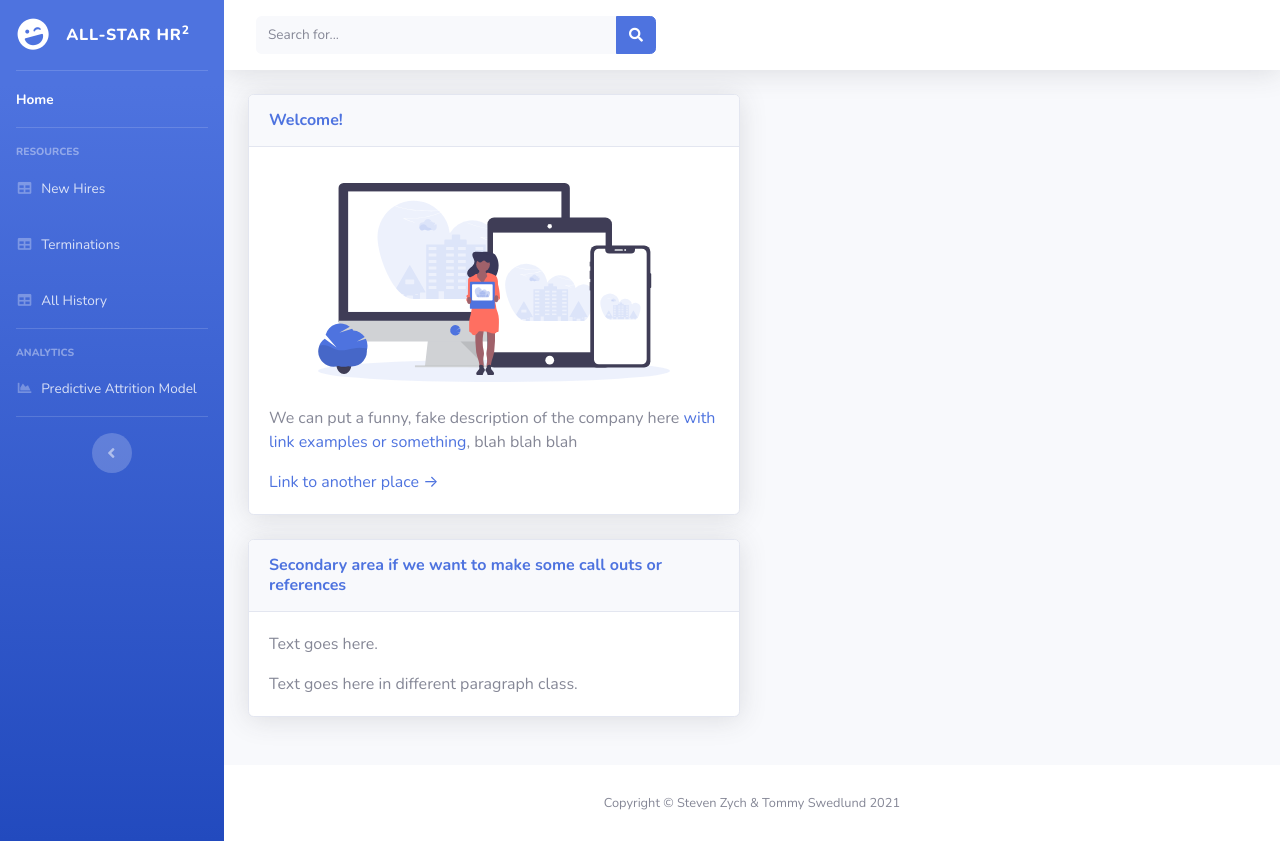
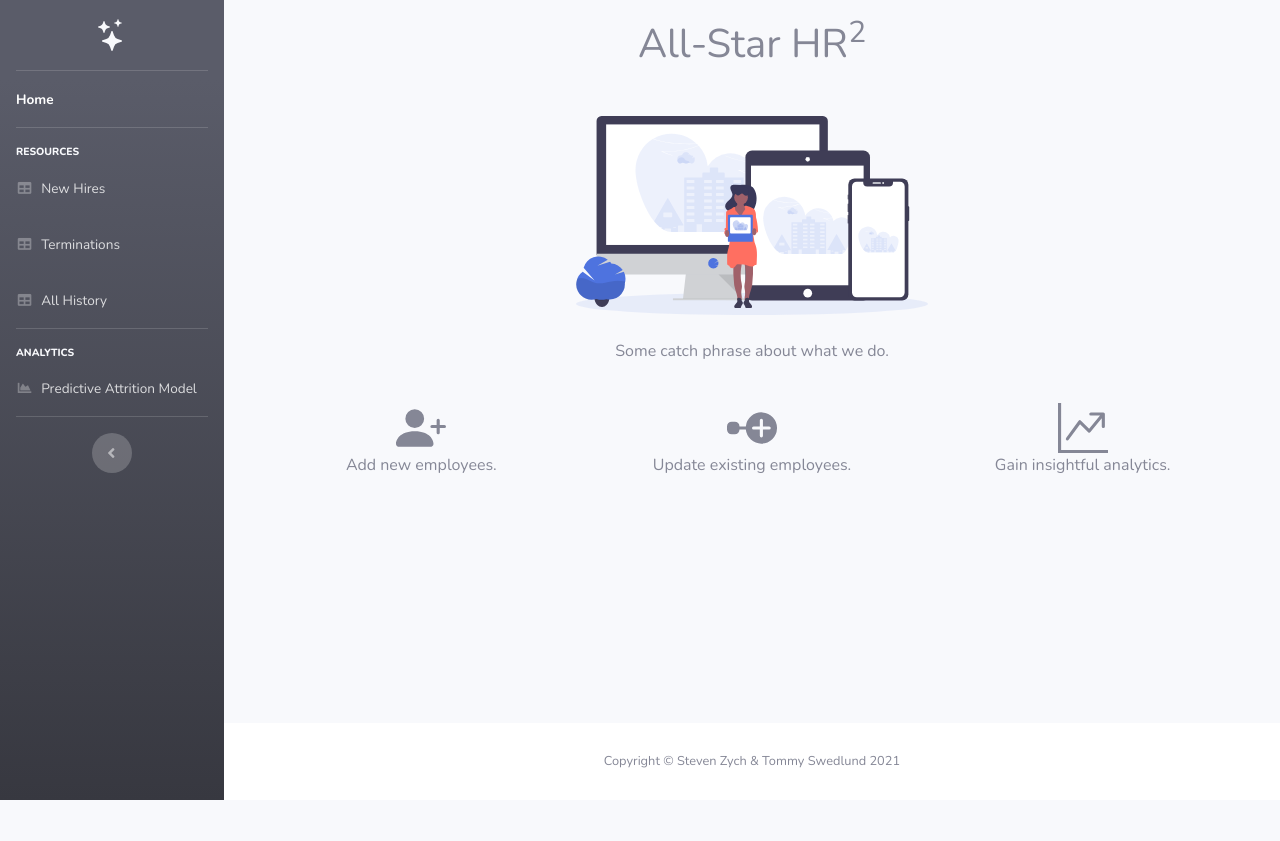
Before and after one commit to SteveZych/Final-Project, a Flask app: page / in a window 1280 px wide. After the commit the page ends 800 px from the top, so only its background shows below. Run offline with Flask 2, Linux system fonts and the light colour scheme; some libraries are stand-ins or nearby versions.

Commit message:
updated landing page

```diff
--- a/templates/index.html
+++ b/templates/index.html
@@ -28,21 +28,23 @@
     <div id="wrapper">
 
         <!-- Sidebar -->
-        <ul class="navbar-nav bg-gradient-primary sidebar sidebar-dark accordion" id="accordionSidebar">
+        <ul class="navbar-nav bg-gradient-dark sidebar sidebar-dark accordion" id="accordionSidebar">
 
             <!-- Sidebar - Brand -->
             <a class="sidebar-brand d-flex align-items-center justify-content-center" href="/">
-                <div class="sidebar-brand-icon rotate-n-15">
-                    <i class="fas fa-laugh-wink"></i>
+                <div class="sidebar-brand-icon text-gray-100">
+                    <svg xmlns="http://www.w3.org/2000/svg" width="32" height="32" fill="currentColor" class="bi bi-stars" viewBox="0 0 16 16">
+                        <path d="M7.657 6.247c.11-.33.576-.33.686 0l.645 1.937a2.89 2.89 0 0 0 1.829 1.828l1.936.645c.33.11.33.576 0 .686l-1.937.645a2.89 2.89 0 0 0-1.828 1.829l-.645 1.936a.361.361 0 0 1-.686 0l-.645-1.937a2.89 2.89 0 0 0-1.828-1.828l-1.937-.645a.361.361 0 0 1 0-.686l1.937-.645a2.89 2.89 0 0 0 1.828-1.828l.645-1.937zM3.794 1.148a.217.217 0 0 1 .412 0l.387 1.162c.173.518.579.924 1.097 1.097l1.162.387a.217.217 0 0 1 0 .412l-1.162.387A1.734 1.734 0 0 0 4.593 5.69l-.387 1.162a.217.217 0 0 1-.412 0L3.407 5.69A1.734 1.734 0 0 0 2.31 4.593l-1.162-.387a.217.217 0 0 1 0-.412l1.162-.387A1.734 1.734 0 0 0 3.407 2.31l.387-1.162zM10.863.099a.145.145 0 0 1 .274 0l.258.774c.115.346.386.617.732.732l.774.258a.145.145 0 0 1 0 .274l-.774.258a1.156 1.156 0 0 0-.732.732l-.258.774a.145.145 0 0 1-.274 0l-.258-.774a1.156 1.156 0 0 0-.732-.732L9.1 2.137a.145.145 0 0 1 0-.274l.774-.258c.346-.115.617-.386.732-.732L10.863.1z"/>
+                      </svg>
                 </div>
-                <div class="sidebar-brand-text mx-3">All-star HR<sup>2</sup></div>
+                <!-- <div class="sidebar-brand-text text-gray-100 mx-3">All-star HR<sup>2</sup></div> -->
             </a>
 
             <!-- Divider -->
             <hr class="sidebar-divider my-0">
 
             <!-- Nav Item - Dashboard -->
-            <li class="nav-item active">
+            <li class="nav-item active text-gray-700">
                 <a class="nav-link" href="/">
                     <span>Home</span></a>
             </li>
@@ -51,7 +53,7 @@
             <hr class="sidebar-divider">
 
             <!-- Heading -->
-            <div class="sidebar-heading">
+            <div class="sidebar-heading text-gray-100">
                 Resources
             </div>
 
@@ -72,7 +74,7 @@
             <hr class="sidebar-divider">
 
             <!-- Heading -->
-            <div class="sidebar-heading">
+            <div class="sidebar-heading text-gray-100">
                 Analytics
             </div>
 
@@ -98,70 +100,69 @@
         <div id="content-wrapper" class="d-flex flex-column">
 
             <!-- Main Content -->
-            <div id="content">
+            <div id="content" style="padding:20px">
 
-                <!-- Topbar -->
-                <nav class="navbar navbar-expand navbar-light bg-white topbar mb-4 static-top shadow">
-
-                    <!-- Sidebar Toggle (Topbar) -->
-                    <button id="sidebarToggleTop" class="btn btn-link d-md-none rounded-circle mr-3">
-                        <i class="fa fa-bars"></i>
-                    </button>
-
-                    <!-- Topbar Search -->
-                    <form
-                        class="d-none d-sm-inline-block form-inline mr-auto ml-md-3 my-2 my-md-0 mw-100 navbar-search">
-                        <div class="input-group">
-                            <input type="text" class="form-control bg-light border-0 small" placeholder="Search for..."
-                                aria-label="Search" aria-describedby="basic-addon2">
-                            <div class="input-group-append">
-                                <button class="btn btn-primary" type="button">
-                                    <i class="fas fa-search fa-sm"></i>
-                                </button>
-                            </div>
-                        </div>
-                    </form>
-
-                </nav>
-                <!-- End of Topbar -->
 
                 <!-- Begin Page Content -->
                 <div class="container-fluid">
 
-                    <!-- Content Row -->
+                    <!-- Heading Row -->
                     <div class="row">
-
-                        <div class="col-lg-6 mb-4">
-
-                            <!-- Welcome -->
-                            <div class="card shadow mb-4">
-                                <div class="card-header py-3">
-                                    <h6 class="m-0 font-weight-bold text-primary">Welcome!</h6>
+                        <div class="col-lg-12 mb-4 text-center">
+                            <div>
+                                <h1>All-Star HR<sup>2</sup></h1>
+                            </div>
+                        </div>
+                    </div>
+                    <div class="row">
+                        <div class="col-lg-12 mb-4">
+                            <div class="text-center">
+                                <div >
+                                    <img class="img-fluid px-3 px-sm-4 mt-3 mb-4" style="width: 25rem;"
+                                        src="/static/img/undraw_posting_photo.svg" alt="...">
                                 </div>
-                                <div class="card-body">
-                                    <div class="text-center">
-                                        <img class="img-fluid px-3 px-sm-4 mt-3 mb-4" style="width: 25rem;"
-                                            src="/static/img/undraw_posting_photo.svg" alt="...">
-                                    </div>
-                                    <p>We can put a funny, fake description of the company here <a
-                                            target="_blank" rel="nofollow" href="https://undraw.co/">with link examples or something</a>, blah blah blah</p>
-                                    <a target="_blank" rel="nofollow" href="https://undraw.co/">Link to another place &rarr;</a>
+                                <div>
+                                    <p>Some catch phrase about what we do.</p>
                                 </div>
                             </div>
-
-                            <!-- Secondary Welcome -->
-                            <div class="card shadow mb-4">
-                                <div class="card-header py-3">
-                                    <h6 class="m-0 font-weight-bold text-primary">Secondary area if we want to make some call outs or references</h6>
-                                </div>
-                                <div class="card-body">
-                                    <p>Text goes here.</p>
-                                    <p class="mb-0">Text goes here in different paragraph class.</p>
-                                </div>
-                            </div>
-
                         </div>
                     </div>
+                    <!-- Middle Row -->
+                    <div class="row">
+                        <div class="col-lg-4 text-center">
+                            <div class="">
+                                <svg xmlns="http://www.w3.org/2000/svg" width="50" height="50" fill="currentColor" class="bi bi-person-plus-fill" viewBox="0 0 16 16">
+                                    <path d="M1 14s-1 0-1-1 1-4 6-4 6 3 6 4-1 1-1 1H1zm5-6a3 3 0 1 0 0-6 3 3 0 0 0 0 6z"/>
+                                    <path fill-rule="evenodd" d="M13.5 5a.5.5 0 0 1 .5.5V7h1.5a.5.5 0 0 1 0 1H14v1.5a.5.5 0 0 1-1 0V8h-1.5a.5.5 0 0 1 0-1H13V5.5a.5.5 0 0 1 .5-.5z"/>
+                                </svg>
+                            </div>
+                            <div>
+                                <p>Add new employees.</p>
+                            </div>
+                        </div>
+                        <div class="col-lg-4 text-center">
+                            <div class="summary">
+                                <svg xmlns="http://www.w3.org/2000/svg" width="50" height="50" fill="currentColor" class="bi bi-node-plus-fill" viewBox="0 0 16 16">
+                                    <path d="M11 13a5 5 0 1 0-4.975-5.5H4A1.5 1.5 0 0 0 2.5 6h-1A1.5 1.5 0 0 0 0 7.5v1A1.5 1.5 0 0 0 1.5 10h1A1.5 1.5 0 0 0 4 8.5h2.025A5 5 0 0 0 11 13zm.5-7.5v2h2a.5.5 0 0 1 0 1h-2v2a.5.5 0 0 1-1 0v-2h-2a.5.5 0 0 1 0-1h2v-2a.5.5 0 0 1 1 0z"/>
+                                </svg>
+                            </div>
+                            <div>
+                                <p>Update existing employees.</p>
+                            </div>
+                        </div>
+                        <div class="col-lg-4 text-center">
+                            <div class="summary">
+                                <svg xmlns="http://www.w3.org/2000/svg" width="50" height="50" fill="currentColor" class="bi bi-graph-up" viewBox="0 0 16 16">
+                                    <path fill-rule="evenodd" d="M0 0h1v15h15v1H0V0zm10 3.5a.5.5 0 0 1 .5-.5h4a.5.5 0 0 1 .5.5v4a.5.5 0 0 1-1 0V4.9l-3.613 4.417a.5.5 0 0 1-.74.037L7.06 6.767l-3.656 5.027a.5.5 0 0 1-.808-.588l4-5.5a.5.5 0 0 1 .758-.06l2.609 2.61L13.445 4H10.5a.5.5 0 0 1-.5-.5z"/>
+                                  </svg>
+                            </div>
+                            <div>
+                                <p>Gain insightful analytics.</p>
+                            </div>
+                        </div>
+                    </div>
+
+                    <!-- End Row -->
 
                 </div>
                 <!-- /.container-fluid -->
```
Also changed, not shown: classesAndFunctions.py (+7 -7 lines), data/hr.sqlite, 3 other files.
